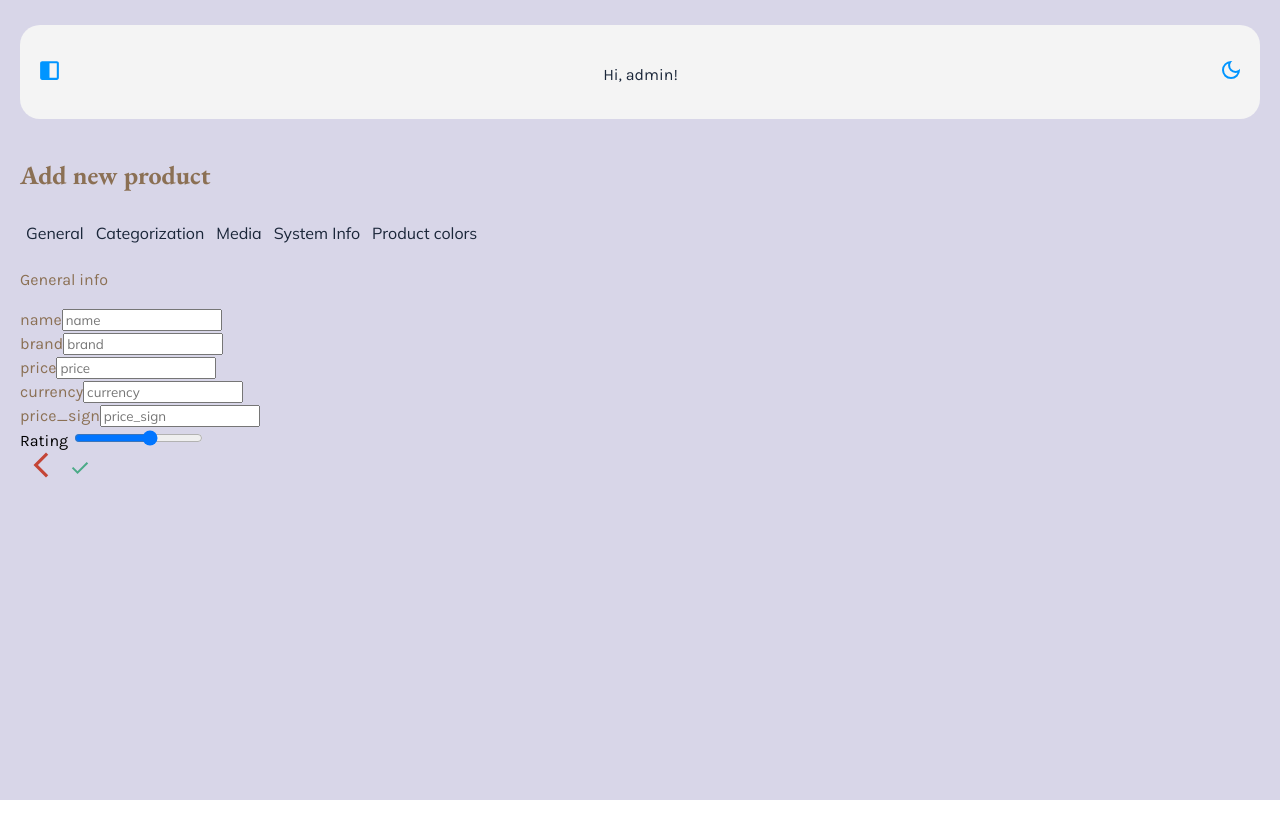
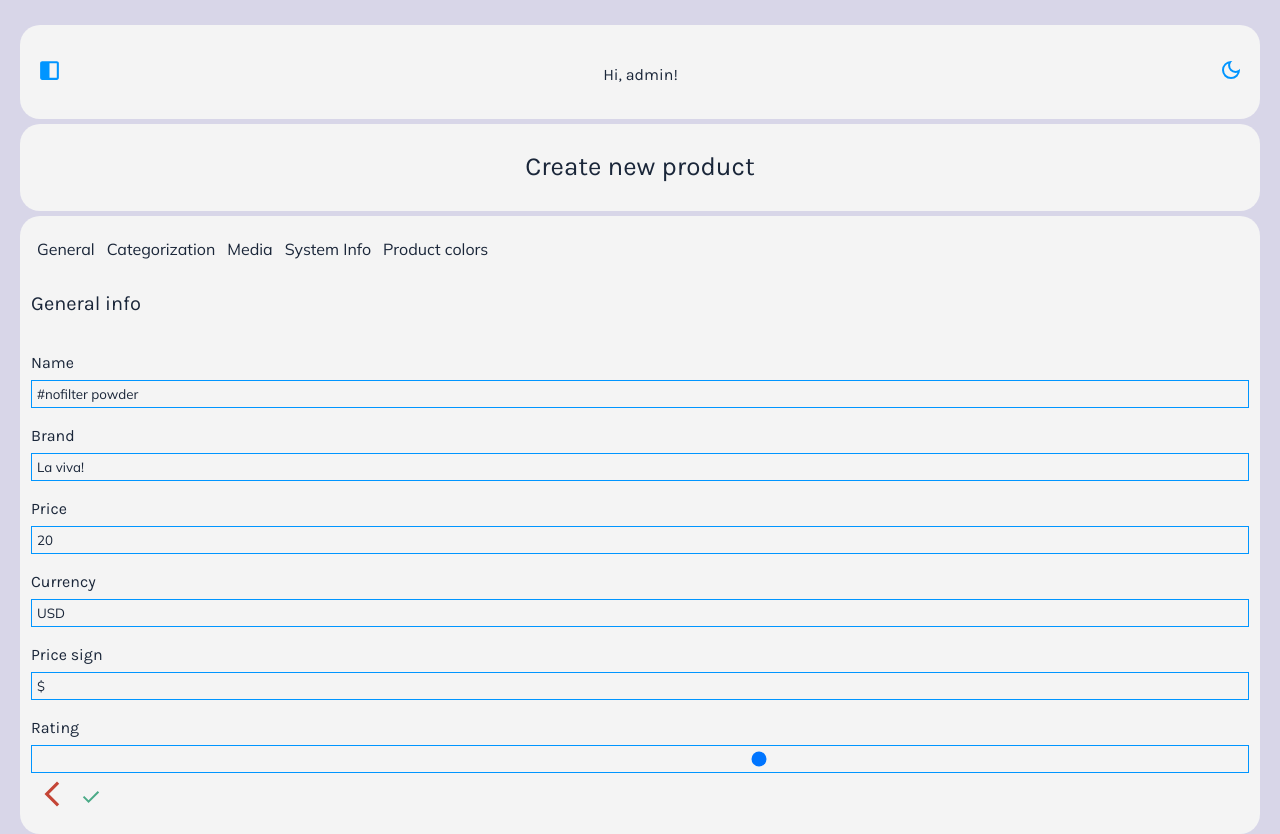
Before and after one commit to eugenia-vitinschii/Cosmetic-Shop-VueJS-PINIA, a Vue app in the folder frontend/: page /admin/add in a window 1280 px wide. Before the commit the page ends 800 px from the top, so only its background shows below. Built offline with nearby package versions, Linux system fonts and the light colour scheme; data requests are answered from the project's data file.

Commit message:
refactor(AdminProductForm&Tabs): create new classes, introduced AdminInput component

```diff
--- a/frontend/src/components/admin/AdminProductForm.vue
+++ b/frontend/src/components/admin/AdminProductForm.vue
@@ -22,8 +22,7 @@
          <ProductColorsTab v-model="product" v-if="activeTab === 'ProductColorsTab'"/>
       </div>
       <div class="admin-product-form__buttons">
-         <button class="delete tooltip" @click="$router.go(-1)" type="button">
-              <span class="tooltip-text small-text">back</span>
+         <button class="delete" @click="$router.go(-1)" type="button">
               <svg
                 xmlns="http://www.w3.org/2000/svg"
                 height="24px"
@@ -36,8 +35,7 @@
                 />
               </svg>
          </button>
-         <button class="edit tooltip" type="submit">
-              <span class="tooltip-text small-text">save</span>
+         <button class="edit" type="submit">
               <svg
                 xmlns="http://www.w3.org/2000/svg"
                 height="24px"
--- a/frontend/src/components/admin/ProductForm.vue
+++ /dev/null
@@ -1,105 +0,0 @@
-<template>
-       <div class="add__tabs-buttons">
-         <button
-             class="admin-body-text"
-            v-for="tab in tabs"
-            :key="tab.key"
-            @click="activeTab = tab.key"
-         >
-            {{ tab.label }}
-         </button>
-      </div>
-   <form
-      class="add__form"
-      @submit.prevent="handleSubmit"
-      >
-
-<div class="add__tabs">
-            <GeneralTab v-model="product" v-if="activeTab === 'GeneralTab'"/>
-         <CategorizationTab v-model="product" v-if="activeTab === 'CategorizationTab'"/>
-         <MediaTab v-model="product" v-if="activeTab === 'MediaTab'"/>
-         <SystemInfoTab v-model="product" v-if="activeTab === 'SystemInfoTab'"/>
-         <ProductColorsTab v-model="product" v-if="activeTab === 'ProductColorsTab'"/>
-</div>
-         <div class="add__buttons">
-                        <button class="delete tooltip" @click="$router.go(-1)" type="button">
-              <span class="tooltip-text small-text">back</span>
-              <svg
-                xmlns="http://www.w3.org/2000/svg"
-                height="24px"
-                viewBox="0 -960 960 960"
-                width="24px"
-                fill="#e8eaed"
-              >
-                <path
-                  d="M640-80 240-480l400-400 71 71-329 329 329 329-71 71Z"
-                />
-              </svg>
-            </button>
-            <button class="edit tooltip" type="submit">
-              <span class="tooltip-text small-text">save</span>
-              <svg
-                xmlns="http://www.w3.org/2000/svg"
-                height="24px"
-                viewBox="0 -960 960 960"
-                width="24px"
-                fill="#e8eaed"
-              >
-                <path
-                  d="M382-240 154-468l57-57 171 171 367-367 57 57-424 424Z"
-                />
-              </svg>
-            </button>
-         </div>
-   </form>
-</template>
-
-<script setup lang="ts">
-//vue
-import {ref, watch } from 'vue';
-
-//product model
-import type { ProductData } from '@/models/product';
-
-//components
-import CategorizationTab from './tabs/CategorizationTab.vue';
-import GeneralTab from './tabs/GeneralTab.vue';
-import MediaTab from './tabs/MediaTab.vue';
-import SystemInfoTab from'./tabs/SystemInfoTab.vue';
-import ProductColorsTab from './tabs/ProductColorsTab.vue';
-//tab logic
-const activeTab = ref('GeneralTab')
-
-const tabs = [
-   {key: 'GeneralTab', label:'General'},
-   {key: 'CategorizationTab', label:'Categorization'},
-   {key: 'MediaTab', label:'Media'},
-   {key: 'SystemInfoTab', label:'System Info'},
-   {key: 'ProductColorsTab', label:'Product colors'},
-]
-
-
-//emit
-const emit = defineEmits<{
-   (e: 'update:modelValue', value: ProductData): void
-   (e: 'submit', value: ProductData): void
-}>()
-
-//props
-const props = defineProps<{
-   modelValue: ProductData
-}>()
-
-//local copy
-const product = ref<Partial<ProductData>>({...props.modelValue})
-
-watch(product, (newVal) => {
-   emit('update:modelValue', newVal as ProductData)
-}, {deep: true})
-
-//handleSubmit
-function handleSubmit(){
-   emit('submit', product.value as ProductData)
-}
-
-</script>
--- a/frontend/src/components/admin/tabs/GeneralTab.vue
+++ b/frontend/src/components/admin/tabs/GeneralTab.vue
@@ -1,33 +1,33 @@
 <template>
    <!-- general info -->
-   <div class="update__form-item">
-      <p class="body-text">General info</p>
-      <div class="update__form-item">
-         <the-input
-            :label="'name'"
-            :placeholder="'name'"
+   <div class="admin-form-item">
+      <p class="admin-subheading">General info</p>
+      <div class="admin-form-item__wrapper">
+         <admin-input
+            :label="'Name'"
+            :placeholder="'#nofilter powder'"
             v-model.trim="modelValue.name"
          />
-         <the-input
-         :label="'brand'"
-         :placeholder="'brand'"
-         v-model.trim="modelValue.brand"
+         <admin-input
+            :label="'Brand'"
+            :placeholder="'La viva!'"
+            v-model.trim="modelValue.brand"
          />
-         <the-input
-         :label="'price'"
-         :placeholder="'price'"
-          v-model.number="modelValue.price"
+         <admin-input
+            :label="'Price'"
+            :placeholder="'20'"
+            v-model.number="modelValue.price"
           />
-         <the-input
-         :label="'currency'"
-         :placeholder="'currency'"
-         v-model.trim="modelValue.currency" />
-         <the-input
-         :label="'price_sign'"
-         :placeholder="'price_sign'"
-         v-model.trim="modelValue.price_sign" />
-         <div class="input__wrapper">
-            <label for="rating">Rating {{ modelValue.rating }} </label>
+         <admin-input
+            :label="'Currency'"
+            :placeholder="'USD'"
+            v-model.trim="modelValue.currency" />
+         <admin-input
+            :label="'Price sign'"
+            :placeholder="'$'"
+            v-model.trim="modelValue.price_sign" />
+         <div class="admin-input__wrapper">
+            <label class="admin-body-text" for="rating">Rating <span v-if="modelValue.rating">:</span> {{ modelValue.rating }} </label>
                <input
                   type="range"
                   name="rating"
@@ -43,7 +43,7 @@
 
 <script  setup lang="ts">
 //components
-import TheInput from '@/components/ui/TheInput.vue';
+import AdminInput from '../ui/AdminInput.vue';
 
 //inteface general tab
 interface GeneralTab{
@@ -53,7 +53,6 @@ interface GeneralTab{
    currency?: string;
    price_sign?: string;
    rating?: number;
-
 }
 
 //model
--- a/frontend/src/components/admin/tabs/MediaTab.vue
+++ b/frontend/src/components/admin/tabs/MediaTab.vue
@@ -1,23 +1,23 @@
 <template>
-   <div class="update__form-item">
-      <p class="body-text">Media</p>
-      <div class="update__form-item">
-         <the-input
-         :label="'Image Link'"
-         :placeholder="'Enter image link'"
-         v-model.trim="modelValue.image_link"
+   <div class="admin-form-item">
+      <p class="admin-heading">Media</p>
+      <div class="admin-form-item__wrapper">
+         <admin-input
+            :label="'Image Link'"
+            :placeholder="'Enter image link'"
+            v-model.trim="modelValue.image_link"
          />
-         <the-input
+         <admin-input
             :label="'API featured image'"
             :placeholder="'Enter API featured image'"
             v-model.trim="modelValue.api_featured_image"
          />
-         <the-input
+         <admin-input
             :label="'Product link'"
             :placeholder="'Enter product link'"
             v-model.trim="modelValue.product_link"
          />
-         <the-input
+         <admin-input
             :label="'Website link'"
             :placeholder="'Enter Website link'"
             v-model.trim="modelValue.website_link"
@@ -27,8 +27,9 @@
 </template>
 
 <script setup lang="ts">
+
 //components
-import TheInput from '@/components/ui/TheInput.vue';
+import AdminInput from '../ui/AdminInput.vue';
 
 interface ProductMedia {
    image_link?: string;
--- a/frontend/src/components/admin/tabs/ProductColorsTab.vue
+++ b/frontend/src/components/admin/tabs/ProductColorsTab.vue
@@ -1,6 +1,6 @@
 <template>
-  <div class="update__form-item">
-    <p class="body-text">Colors</p>
+  <div class="admin-form-item">
+    <p class="admin-subheading">Colors</p>
     <div
       v-for="(color, index) in  modelValue.product_colors"
       :key="index"
--- a/frontend/src/components/admin/tabs/SystemInfoTab.vue
+++ b/frontend/src/components/admin/tabs/SystemInfoTab.vue
@@ -1,21 +1,21 @@
 <template>
-   <div class="update__form-item">
-      <p class="body-text">System information</p>
-      <div class="update__form-item">
-         <the-input
-         :label="'id'"
-         :placeholder="'id'"
+   <div class="admin-form-item">
+      <p class="admin-subheading">System information</p>
+      <div class="admin-form-item__wrapper">
+         <admin-input
+            :label="'Id'"
+            :placeholder="'rij584555'"
             v-model="modelValue.id"
         />
-         <the-input
+         <admin-input
             :label="'Сreated at'"
             :placeholder="'2025-03-10T15:12:04.738Z'"
             v-model="modelValue.created_at" />
-         <the-input
-         :label="'updated_at'"
+         <admin-input
+            :label="'Updated at'"
             :placeholder="'2025-03-10T15:12:04.738Zt'"
             v-model="modelValue.created_at" />
-         <the-input
+         <admin-input
             :label="'Product api url'"
             :placeholder="'wwww.name.com/sd/e34'"
             v-model="modelValue.product_api_url" />
@@ -25,7 +25,7 @@
 
 <script  setup lang="ts">
 //components
-import TheInput from '@/components/ui/TheInput.vue';
+import AdminInput from '../ui/AdminInput.vue';
 
 defineOptions({
    name: "SystemInfoTab"
--- a/frontend/src/views/admin/ProductAddView.vue
+++ b/frontend/src/views/admin/ProductAddView.vue
@@ -1,11 +1,11 @@
 <template>
-  <div class="add">
+  <div class="admin">
     <div class="container">
-      <div class="add__wrapper">
+      <div class="admin__wrapper">
         <the-admin-header />
-        <p class="heading bold">Add new product</p>
-        <div class="add__contaner">
-          <ProductForm
+        <admin-title title="Create new product"/>
+        <div class="admin-create">
+          <admin-product-form
           v-model="product"
           @submit="save"
           />
@@ -21,7 +21,9 @@ import { ref } from "vue";
 
 //import components
 import TheAdminHeader from "@/components/layout/TheAdminHeader.vue";
-import ProductForm from "@/components/admin/ProductForm.vue";
+import AdminTitle from "@/components/admin/ui/AdminTitle.vue";
+
+import AdminProductForm from "@/components/admin/AdminProductForm.vue";
 
 //component settings
 defineOptions({
```
Also changed, not shown: frontend/src/components/admin/tabs/CategorizationTab.vue (+38 -22 lines). Lines whose indentation alone changed are shown as unchanged.
